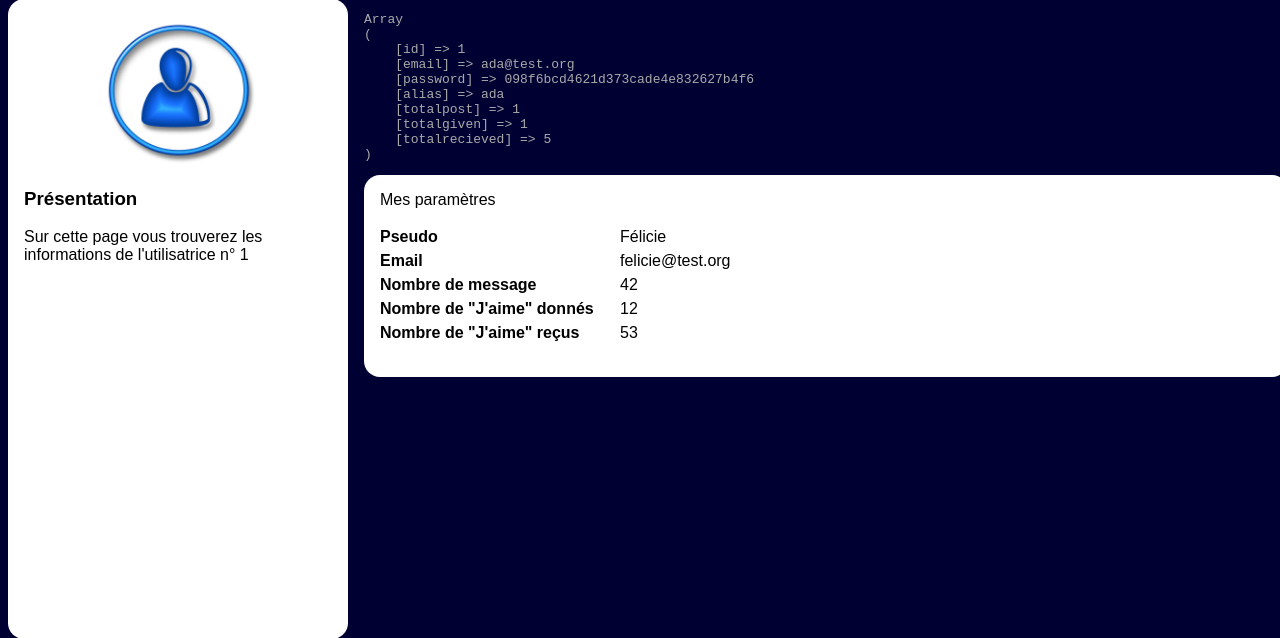
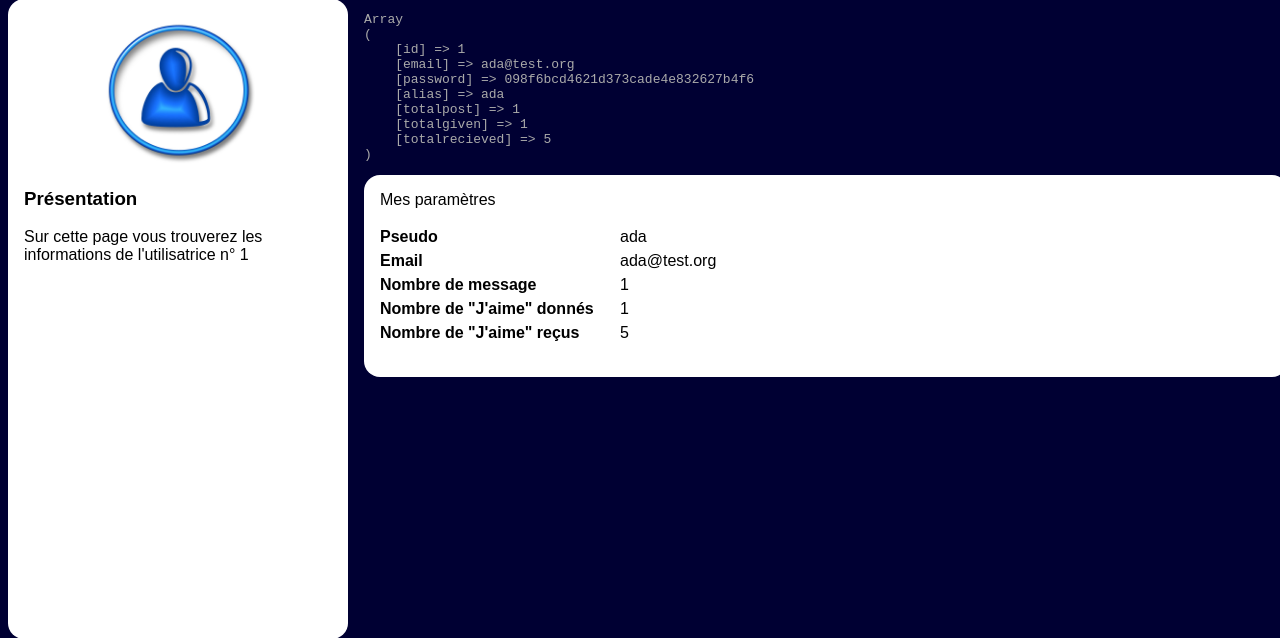
Before and after one commit to IscianeN/Projet-collectif_reseau-social-php, a PHP site: page /settings.php?user_id=1 in a window 1280 px wide. Shown: the part 123-761 px from the top of the page. Run offline with PHP 8.4, Linux system fonts and the light colour scheme; data comes from the database, SQL or seed files in the repository.

Commit message:
settings page done

```diff
--- a/Niveau1/settings.php
+++ b/Niveau1/settings.php
@@ -85,15 +85,15 @@
                     <h3>Mes paramètres</h3>
                     <dl>
                         <dt>Pseudo</dt>
-                        <dd>Félicie</dd>
+                        <dd><?php echo $user['alias'] ?></dd>
                         <dt>Email</dt>
-                        <dd>felicie@test.org</dd>
+                        <dd><?php echo $user['email'] ?></dd>
                         <dt>Nombre de message</dt>
-                        <dd>42</dd>
+                        <dd><?php echo $user['totalpost'] ?></dd>
                         <dt>Nombre de "J'aime" donnés </dt>
-                        <dd>12</dd>
+                        <dd><?php echo $user['totalgiven'] ?></dd>
                         <dt>Nombre de "J'aime" reçus</dt>
-                        <dd>53</dd>
+                        <dd><?php echo $user['totalrecieved'] ?></dd>
                     </dl>
 
                 </article>
```
